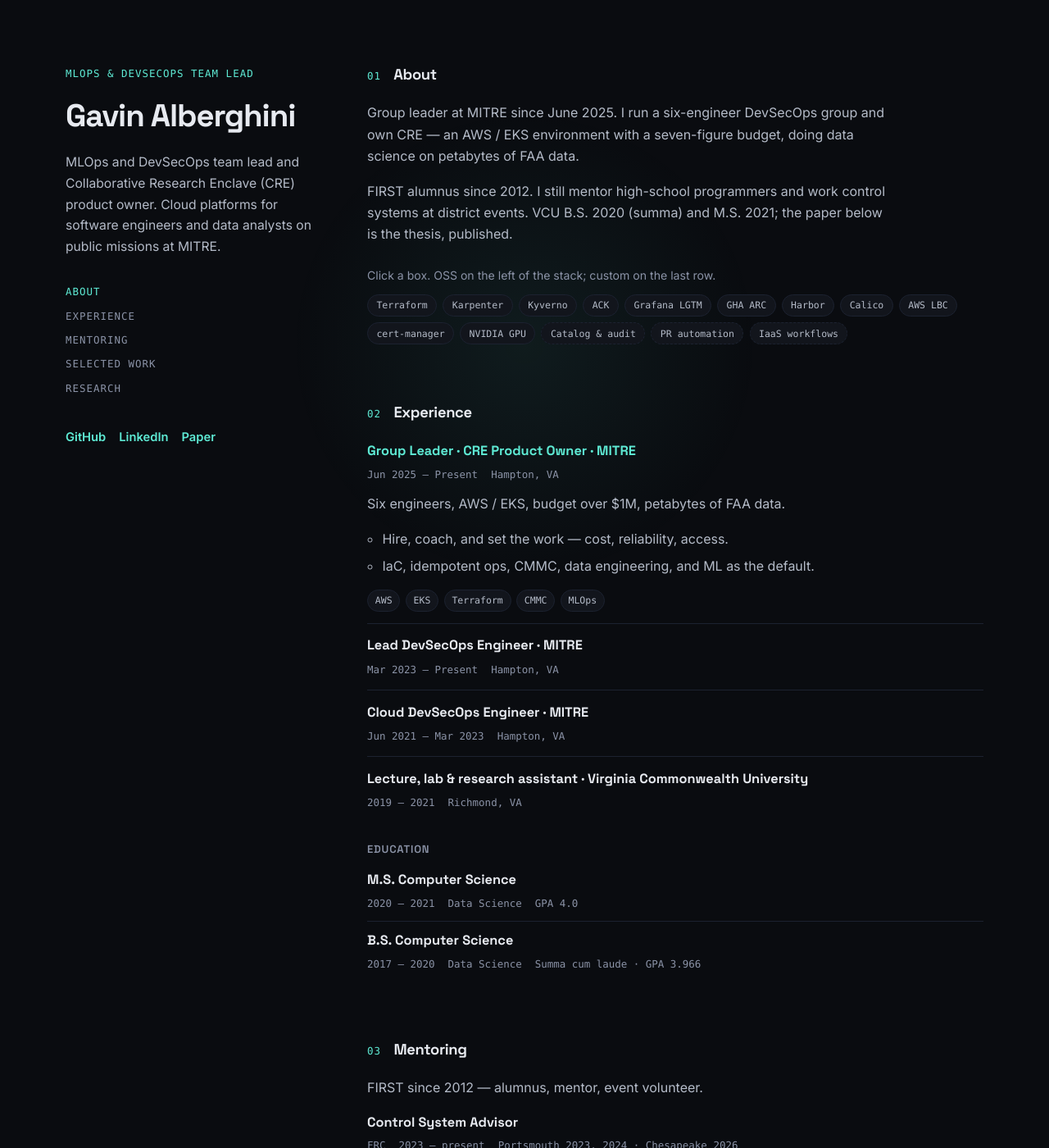
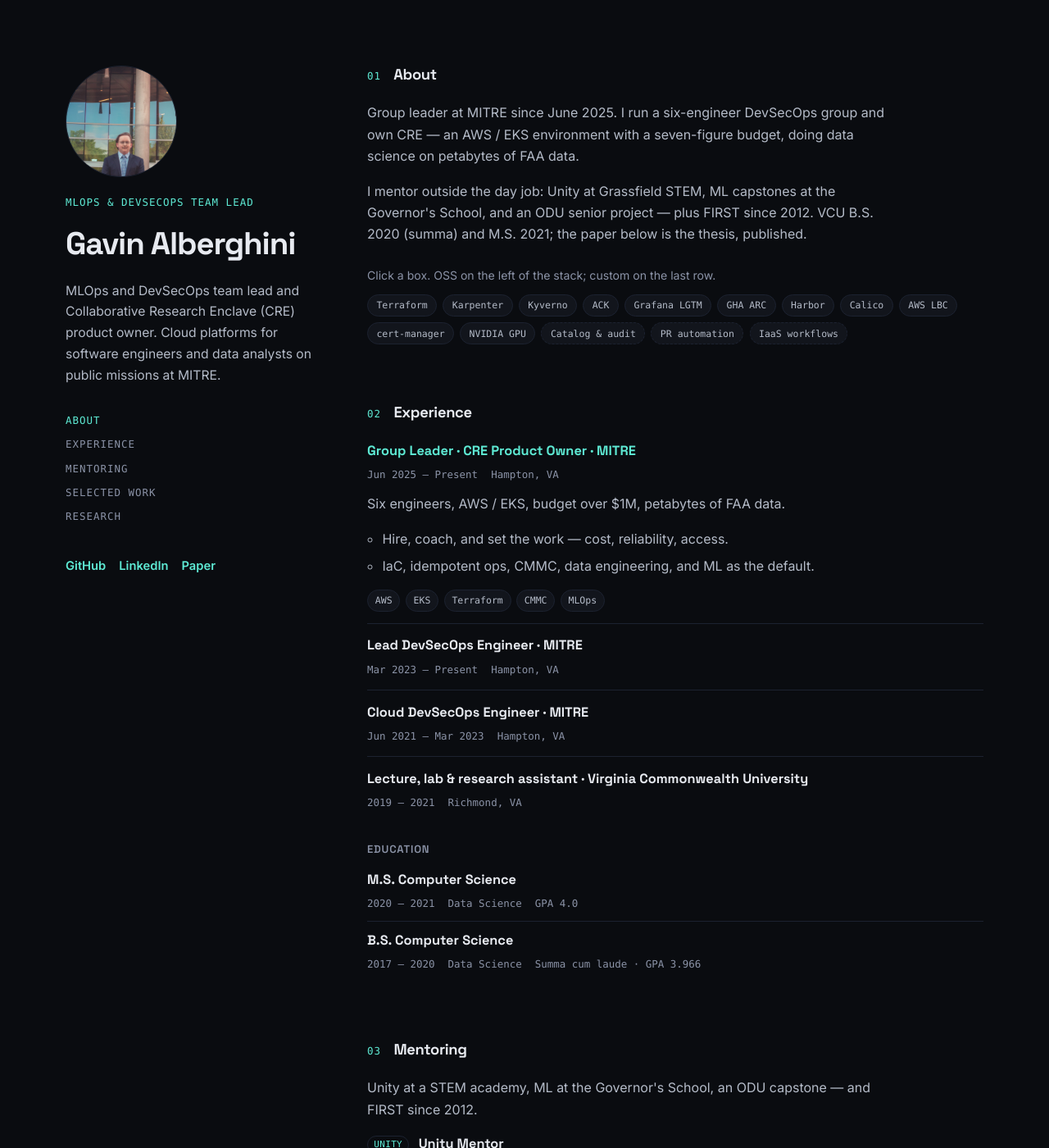
Before and after one commit to gavinjalberghini/alberghini, a Jekyll site: the page built from index.html, in a window 1280 px wide and 1400 px high. Shown: the whole window at 82% size. Built offline with Jekyll 4.4.1, drawn with Linux system fonts in a browser that asks for light colours; some of the changed text lies outside the part shown.

Commit message:
Add a portrait, a clearer kNN sketch, and non-FRC mentoring.
The rail now has a headshot, drift lines follow the three neighbors, and volunteering leads with Unity, ML, and ODU instead of only FIRST.

Co-authored-by: Cursor <cursoragent@cursor.com>

```diff
--- a/_data/profile.yml
+++ b/_data/profile.yml
@@ -12,9 +12,10 @@ about:
     DevSecOps group and own CRE — an AWS / EKS environment with a
     seven-figure budget, doing data science on petabytes of FAA data.
   - >-
-    FIRST alumnus since 2012. I still mentor high-school programmers
-    and work control systems at district events. VCU B.S. 2020
-    (summa) and M.S. 2021; the paper below is the thesis, published.
+    I mentor outside the day job: Unity at Grassfield STEM, ML
+    capstones at the Governor's School, and an ODU senior project —
+    plus FIRST since 2012. VCU B.S. 2020 (summa) and M.S. 2021;
+    the paper below is the thesis, published.
 
 links:
   - label: GitHub
@@ -142,28 +143,41 @@ education:
     honors: Summa cum laude · GPA 3.966
 
 mentoring:
-  intro: FIRST since 2012 — alumnus, mentor, event volunteer.
+  intro: >-
+    Unity at a STEM academy, ML at the Governor's School, an ODU
+    capstone — and FIRST since 2012.
   roles:
+    - title: Unity Mentor
+      org: Grassfield High School STEM Academy
+      focus: Unity
+      dates: Ongoing
+    - title: Machine Learning Research Advisor
+      org: Hampton Governor's School Senior Capstone
+      focus: ML
+      dates: May 2021 — present
+    - title: Mentor
+      org: Old Dominion University Senior Capstone
+      focus: University
+      dates: Ongoing
+    - title: Robot Programming Mentor
+      org: Collegiate School FRC
+      focus: FRC
+      dates: Ongoing
+    - title: Robot Programming Mentor
+      org: Hickory High School FRC
+      focus: FRC
+      dates: Ongoing
     - title: Control System Advisor
-      org: FRC
+      org: FRC Portsmouth / Chesapeake
+      focus: FRC
       dates: 2023 — present
       events:
         - Portsmouth 2023, 2024
         - Chesapeake 2026
     - title: Robot Inspector
-      org: FRC
+      org: FRC Southwest Virginia
+      focus: FRC
       dates: 2018
-      events:
-        - Southwest Virginia
-    - title: Programming mentor
-      org: Collegiate School & Hickory HS
-      dates: Ongoing
-    - title: Industry mentor
-      org: Hampton Roads Governor's School
-      dates: May 2021 — present
-    - title: Mentor / volunteer
-      org: Grassfield STEM, ODU, FRC Portsmouth
-      dates: Ongoing
 
 research:
   - kind: Neurocomputing, April 2022
--- a/_includes/header.html
+++ b/_includes/header.html
@@ -1,5 +1,11 @@
 <aside class="rail">
   <div class="rail-inner">
+    <img
+      class="rail-photo"
+      src="{{ '/assets/images/portrait.jpg' | relative_url }}"
+      alt="{{ site.data.profile.name }}"
+      width="720"
+      height="720">
     <p class="rail-role">{{ site.data.profile.role }}</p>
     <a class="rail-name" href="{{ '/' | relative_url }}">{{ site.data.profile.name }}</a>
     <p class="rail-lede">{{ site.data.profile.lede }}</p>
--- a/_sass/main.scss
+++ b/_sass/main.scss
@@ -71,8 +71,6 @@
   --warn: #fb923c;
   --radius: 14px;
   --maxw: 1040px;
-  --spot-x: 50%;
-  --spot-y: 30%;
   --font: "Inter", system-ui, -apple-system, segoe ui, roboto, sans-serif;
   --display: "Space Grotesk", var(--font);
   --mono: ui-monospace, "Cascadia Code", "SF Mono", menlo, consolas, monospace;
@@ -96,20 +94,6 @@ body {
   line-height: 1.65;
   -webkit-font-smoothing: antialiased;
 }
-
-body.has-spot::before {
-  content: "";
-  pointer-events: none;
-  position: fixed;
-  inset: 0;
-  z-index: 0;
-  background: radial-gradient(
-    520px circle at var(--spot-x) var(--spot-y),
-    rgba(94, 234, 212, 0.07),
-    transparent 55%
-  );
-}
-
 
 a {
   color: var(--brand);
@@ -150,8 +134,6 @@ p {
 }
 
 .page {
-  position: relative;
-  z-index: 1;
   width: min(1120px, calc(100% - 2.4rem));
   margin-inline: auto;
   display: grid;
@@ -165,6 +147,17 @@ p {
   top: 0;
   min-height: 100vh;
   padding: 5rem 0 3rem;
+}
+
+.rail-photo {
+  display: block;
+  width: 8.5rem;
+  height: 8.5rem;
+  margin: 0 0 1.3rem;
+  object-fit: cover;
+  object-position: center 20%;
+  border-radius: 50%;
+  border: 1px solid var(--border);
 }
 
 .rail-role {
@@ -294,6 +287,21 @@ p {
   font-family: var(--display);
   font-weight: 700;
   font-size: 1.02rem;
+}
+
+.mentor-focus {
+  display: inline-block;
+  margin-right: 0.45rem;
+  padding: 0.08rem 0.45rem;
+  border: 1px solid var(--border);
+  border-radius: 999px;
+  color: var(--brand);
+  font-family: var(--mono);
+  font-size: 0.68rem;
+  font-weight: 500;
+  letter-spacing: 0.04em;
+  text-transform: uppercase;
+  vertical-align: 0.1em;
 }
 
 .job-meta {
@@ -621,8 +629,4 @@ p {
   html {
     scroll-behavior: auto;
   }
-
-  body.has-spot::before {
-    display: none;
-  }
 }
--- a/assets/js/site.js
+++ b/assets/js/site.js
@@ -1,21 +1,5 @@
 (function () {
   "use strict";
-
-  var reduce = window.matchMedia("(prefers-reduced-motion: reduce)").matches;
-
-  function spotlight() {
-    if (reduce || window.matchMedia("(pointer: coarse)").matches) return;
-    var root = document.documentElement;
-    window.addEventListener(
-      "pointermove",
-      function (e) {
-        root.style.setProperty("--spot-x", e.clientX + "px");
-        root.style.setProperty("--spot-y", e.clientY + "px");
-      },
-      { passive: true }
-    );
-    document.body.classList.add("has-spot");
-  }
 
   function navSpy() {
     var links = Array.prototype.slice.call(document.querySelectorAll(".rail-nav a"));
@@ -84,6 +68,7 @@
     var points = [];
     var k = 3;
     var drifts = 0;
+    var cursor = null;
 
     function seed() {
       points = [];
@@ -105,21 +90,32 @@
       return dx * dx + dy * dy;
     }
 
-    function classify(x, y) {
-      if (!points.length) return 0;
-      var scored = points
+    function neighborsAt(x, y) {
+      return points
         .map(function (p) {
-          return { label: p.label, d: dist(p, { x: x, y: y }) };
+          return { point: p, d: dist(p, { x: x, y: y }) };
         })
         .sort(function (a, b) {
           return a.d - b.d;
         })
         .slice(0, k);
+    }
+
+    function classify(x, y) {
+      if (!points.length) return 0;
       var votes = [0, 0];
-      scored.forEach(function (s) {
-        votes[s.label] += 1;
+      neighborsAt(x, y).forEach(function (s) {
+        votes[s.point.label] += 1;
       });
       return votes[1] > votes[0] ? 1 : 0;
+    }
+
+    function posFromEvent(e) {
+      var rect = canvas.getBoundingClientRect();
+      return {
+        x: (e.clientX - rect.left) / rect.width,
+        y: (e.clientY - rect.top) / rect.height
+      };
     }
 
     function draw() {
@@ -127,6 +123,7 @@
       var h = canvas.height;
       var step = 16;
       var x, y, c;
+      var nearest = cursor ? neighborsAt(cursor.x, cursor.y) : [];
       ctx.clearRect(0, 0, w, h);
       for (y = 0; y < h; y += step) {
         for (x = 0; x < w; x += step) {
@@ -135,11 +132,33 @@
           ctx.fillRect(x, y, step, step);
         }
       }
+      if (cursor && nearest.length) {
+        nearest.forEach(function (s) {
+          ctx.beginPath();
+          ctx.moveTo(cursor.x * w, cursor.y * h);
+          ctx.lineTo(s.point.x * w, s.point.y * h);
+          ctx.strokeStyle = s.point.label ? "rgba(94, 234, 212, 0.85)" : "rgba(251, 146, 60, 0.85)";
+          ctx.lineWidth = 1.5;
+          ctx.stroke();
+        });
+        ctx.beginPath();
+        ctx.arc(cursor.x * w, cursor.y * h, 4, 0, Math.PI * 2);
+        ctx.fillStyle = classify(cursor.x, cursor.y) ? "#5eead4" : "#fb923c";
+        ctx.fill();
+      }
       points.forEach(function (p) {
+        var hit = nearest.some(function (s) {
+          return s.point === p;
+        });
         ctx.beginPath();
-        ctx.arc(p.x * w, p.y * h, 5, 0, Math.PI * 2);
+        ctx.arc(p.x * w, p.y * h, hit ? 7 : 5, 0, Math.PI * 2);
         ctx.fillStyle = p.label ? "#5eead4" : "#fb923c";
         ctx.fill();
+        if (hit) {
+          ctx.lineWidth = 2;
+          ctx.strokeStyle = "#e7eaf0";
+          ctx.stroke();
+        }
       });
     }
 
@@ -149,11 +168,26 @@
         : points.length + " points · k=3";
     }
 
-    canvas.addEventListener("click", function (e) {
-      var rect = canvas.getBoundingClientRect();
-      var x = (e.clientX - rect.left) / rect.width;
-      var y = (e.clientY - rect.top) / rect.height;
-      points.push({ x: x, y: y, label: classify(x, y) });
+    canvas.addEventListener("contextmenu", function (e) {
+      e.preventDefault();
+    });
+
+    canvas.addEventListener("pointermove", function (e) {
+      cursor = posFromEvent(e);
+      draw();
+    });
+
+    canvas.addEventListener("pointerleave", function () {
+      cursor = null;
+      draw();
+    });
+
+    canvas.addEventListener("pointerdown", function (e) {
+      if (e.button !== 0 && e.button !== 2) return;
+      e.preventDefault();
+      var p = posFromEvent(e);
+      points.push({ x: p.x, y: p.y, label: e.button === 2 ? 1 : 0 });
+      cursor = p;
       draw();
       setStatus();
     });
@@ -180,7 +214,6 @@
     setStatus();
   }
 
-  spotlight();
   navSpy();
   stackBoard();
   driftSketch();
--- a/index.html
+++ b/index.html
@@ -85,7 +85,10 @@ permalink: /
   <ul class="mentor-list">
     {% for role in p.mentoring.roles %}
       <li>
-        <span class="job-title">{{ role.title }}</span>
+        <span class="job-title">
+          {% if role.focus %}<span class="mentor-focus">{{ role.focus }}</span>{% endif %}
+          {{ role.title }}
+        </span>
         <span class="job-meta">
           <span>{{ role.org }}</span>
           <span>{{ role.dates }}</span>
```
Also changed, not shown: other parts of index.html (+2 -2 lines), assets/images/portrait.jpg (added).
